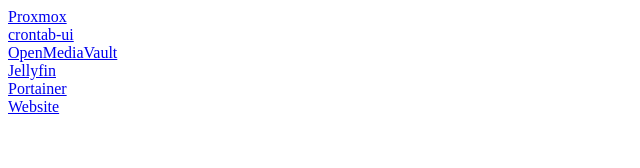
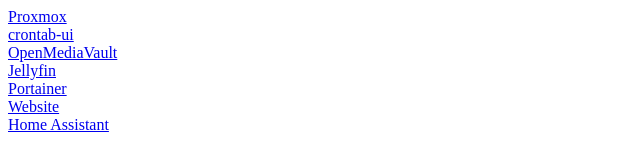
Before and after one commit to legop3/website, a website: page homelinks/index.html in a window 1280 px wide. Shown: the whole page, without its empty margins (0-640 px from the left). Drawn offline with Linux system fonts and the light colour scheme.

Commit message:
homelinks

```diff
--- a/homelinks/index.html
+++ b/homelinks/index.html
@@ -4,3 +4,4 @@
 <a href="http://192.168.0.99:8069">Jellyfin</a><br>
 <a href="http://192.168.0.99:9000">Portainer</a><br>
 <a href="http://192.168.0.94:80">Website</a><br>
+<a href="https://192.168.0.4:8123">Home Assistant</a>
```
